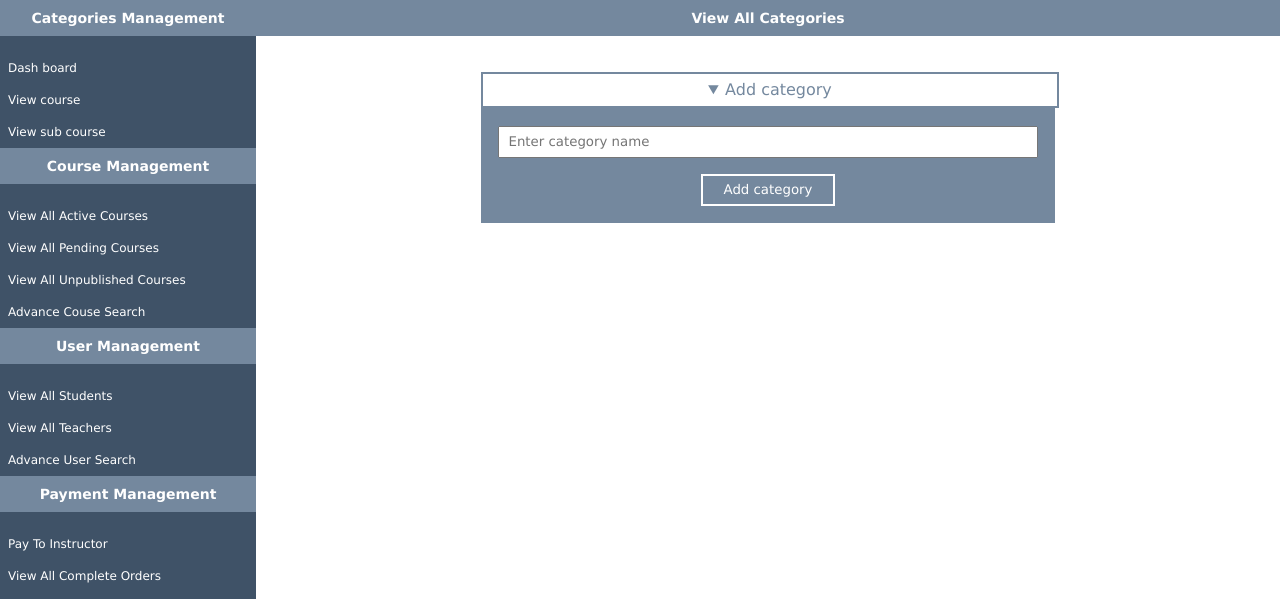
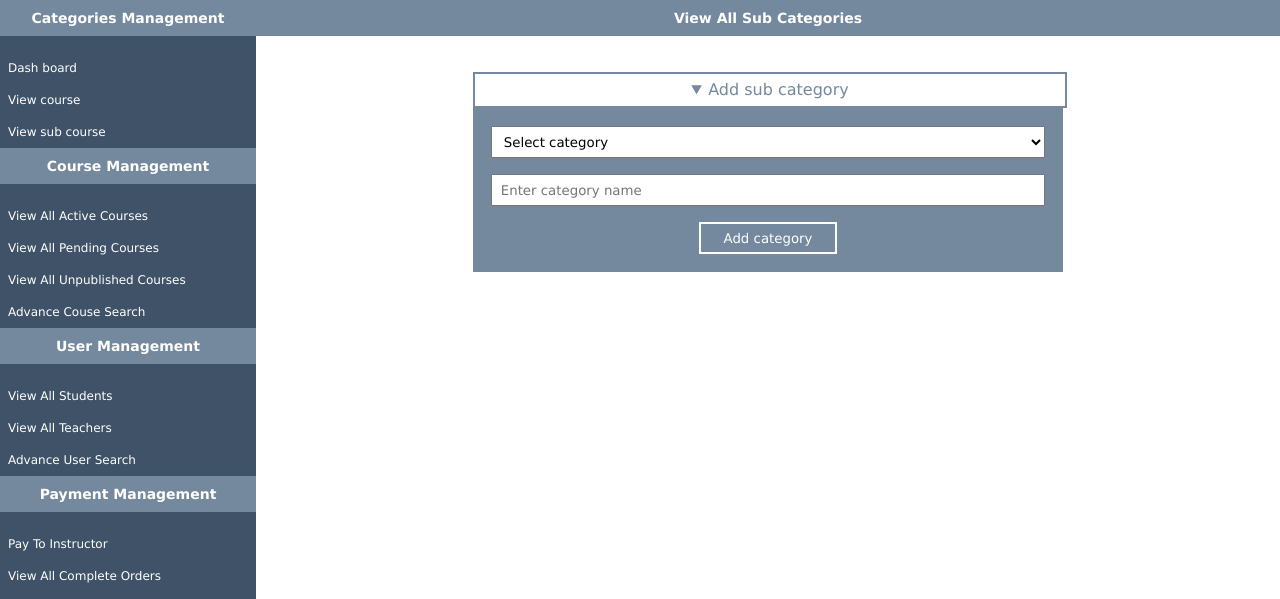
Before and after one commit to GuysKapen/ELearningPHP, a PHP site: page /index.php?sub_cat in a window 1280 px wide, after a click on "Add sub category". Shown: the part 60-659 px from the top of the page. Run offline with PHP 8.4, Linux system fonts and the light colour scheme; tables that the repository leaves empty or names only in its code hold one stand-in row (values such as "Sample post").

Commit message:
Add sub category

```diff
--- a/admin/inc/body_left.php
+++ b/admin/inc/body_left.php
@@ -1,9 +1,9 @@
 <div id="body-left">
     <h3>Categories Management</h3>
     <ul>
-        <li><a href="">Dash board</a></li>
+        <li><a href="index.php">Dash board</a></li>
         <li><a href="index.php?cat">View course</a></li>
-        <li><a href="">View sub course</a></li>
+        <li><a href="index.php?sub_cat">View sub course</a></li>
     </ul>
     <h3>Course Management</h3>
     <ul>
@@ -33,3 +33,13 @@
         <li><a href="">Edit Slider</a></li>
     </ul>
 </div>
+
+<?php
+    if (isset($_GET['cat'])) {
+        include("category.php");
+    }
+
+    if (isset($_GET['sub_cat'])) {
+        include("sub_category.php");
+    }
+ ?>
--- a/admin/inc/category.php
+++ b/admin/inc/category.php
@@ -5,7 +5,7 @@
             <summary>Add category</summary>
             <form method="post" enctype="multipart/form-data">
                 <input type="text" name="cat_name" placeholder="Enter category name">
-                <button>Add category</button>
+                <button name="add_cat">Add category</button>
             </form>
         </details>
     </div>
--- a/admin/inc/function.php
+++ b/admin/inc/function.php
@@ -1,10 +1,11 @@
-<?php function add_cat()
+<?php
+function add_cat()
 {
     include("inc/connect.php");
-    if (isset($_POST['cat_name'])) {
+    if (isset($_POST['add_cat'])) {
         $cat_name = $_POST["cat_name"];
 
-        $check = $con->prepare("select 1 as result from category where cat_name like :cat_name limit 1");
+        $check = $con->prepare("select 1 as result from categories where cat_name like :cat_name limit 1");
         $check->bindParam("cat_name", $cat_name);
         $check->execute();
         $count = $check->fetch()['result'];
@@ -15,7 +16,7 @@
             return;
         }
 
-        $add_cat = $con->prepare("insert into category (cat_name) values (:name)");
+        $add_cat = $con->prepare("insert into categories (cat_name) values (:name)");
         $add_cat->bindParam("name", $cat_name);
         if ($add_cat->execute()) {
             echo "<script>alert('Add category successfully!');</script>";
@@ -27,3 +28,49 @@
         $con->close();
     }
 }
+
+function add_sub_cat()
+{
+    include("inc/connect.php");
+    if (isset($_POST['add_sub_cat'])) {
+        $cat_name = $_POST["sub_cat_name"];
+        $cat_id = $_POST["cat_id"];
+
+        $check = $con->prepare("select 1 as result from sub_categories where sub_cat_name like :sub_cat_name limit 1");
+        $check->bindParam("sub_cat_name", $cat_name);
+        $check->execute();
+        $count = $check->fetch()['result'];
+
+        if ($count > 0) {
+            echo "<script>alert('Sub category already existed');</script>";
+            $con->close();
+            return;
+        }
+
+        $add_cat = $con->prepare("insert into sub_categories (sub_cat_name, cat_id) values (:name, :cat_id)");
+        $add_cat->bindParam("name", $cat_name);
+        $add_cat->bindParam("cat_id", $cat_id);
+        if ($add_cat->execute()) {
+            echo "<script>alert('Add sub category successfully!');</script>";
+            echo "<script>window.open('index.php?sub_cat', '_self')</script>";
+        } else {
+            echo "<script>alert('Add sub category Failed!');</script>";
+            echo "<script>window.open('index.php?sub_cat', '_self')</script>";
+        }
+        $con->close();
+    }
+}
+
+function select_categories()
+{
+    include("inc/connect.php");
+    $sel_cat = $con->prepare("select * from categories");
+    $sel_cat->setFetchMode(PDO::FETCH_ASSOC);
+    $sel_cat->execute();
+
+    $cats = array();
+    while($row = $sel_cat->fetch()) {
+        array_push($cats, array("name" => $row["cat_name"], "id" => $row["cat_id"]));
+    }
+    return $cats;
+}
--- /dev/null
+++ b/admin/inc/sub_category.php
@@ -0,0 +1,29 @@
+<div id="body-right">
+    <h3>View All Sub Categories</h3>
+
+    <?php
+    ?>
+    <div id="add-cat">
+        <details>
+            <summary>Add sub category</summary>
+            <form method="post" enctype="multipart/form-data">
+                <select name="cat_id" id="cat_id">
+                    <option value="">Select category</option>
+                    <?php
+                    $cats = select_categories();
+                    foreach ($cats as $cat) {
+                        echo "<option value='" . $cat['id'] . "'>" . $cat['name'] . "</option>";
+                    }
+                    ?>
+                </select>
+                <input class="mt-2" type="text" name="sub_cat_name" placeholder="Enter category name">
+                <button name="add_sub_cat">Add category</button>
+            </form>
+        </details>
+    </div>
+</div>
+
+
+<?php
+
+echo add_sub_cat(); ?>
--- a/admin/index.php
+++ b/admin/index.php
@@ -10,6 +10,5 @@
 <body>
     <?php include("inc/header.php"); ?>
     <?php include("inc/body_left.php") ?>
-    <?php include("inc/category.php") ?>
 </body>
 </html>
--- a/admin/style.css
+++ b/admin/style.css
@@ -128,10 +128,15 @@
 }
 
 #add-cat {
-    width: 60%;
+    width: 100%;
     margin: auto;
     padding: 2%;
     box-sizing: border-box;
+}
+
+#add-cat details {
+    width: 60%;
+    margin: auto;
 }
 
 #add-cat details summary {
@@ -159,6 +164,14 @@
     box-sizing: border-box;
 }
 
+#add-cat details form select {
+    width: 100%;
+    height: 32px;
+    outline: none;
+    padding-left: 8px;
+    box-sizing: border-box;
+}
+
 #add-cat details form button {
     width: 25%;
     height: 32px;
@@ -177,3 +190,7 @@
     color: #3f5267;
 
 }
+
+.mt-2{
+    margin-top: 1rem;
+}
```
